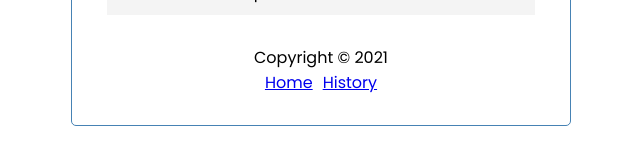
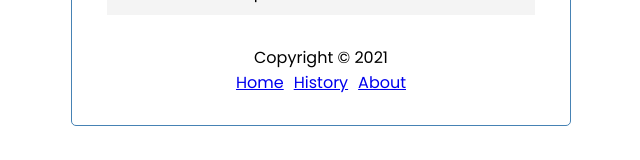
Before and after one commit to jbsinluenam/2023-react-task-tracker, a React (Create React App) app: page / in a window 1280 px wide. Shown: the part 351-511 px from the top of the page, without its empty margins (319-959 px from the left). Built offline with nearby package versions, Linux system fonts and the light colour scheme; data requests are answered from the project's data file.

Commit message:
bring back about page

```diff
--- a/src/App.js
+++ b/src/App.js
@@ -152,7 +152,6 @@ function App() {
             }
           />
         </Routes>
-
         <Footer />
       </div>
     </Router>
--- a/src/components/Footer.js
+++ b/src/components/Footer.js
@@ -6,8 +6,8 @@ const Footer = () => {
       <p>Copyright &copy; 2021</p>
       <div>
         <Link to="/">Home</Link>
-        {/* <Link to="/about">About</Link> */}
         <Link to="/history">History</Link>
+        <Link to="/about">About</Link>
       </div>
     </footer>
   );
```
